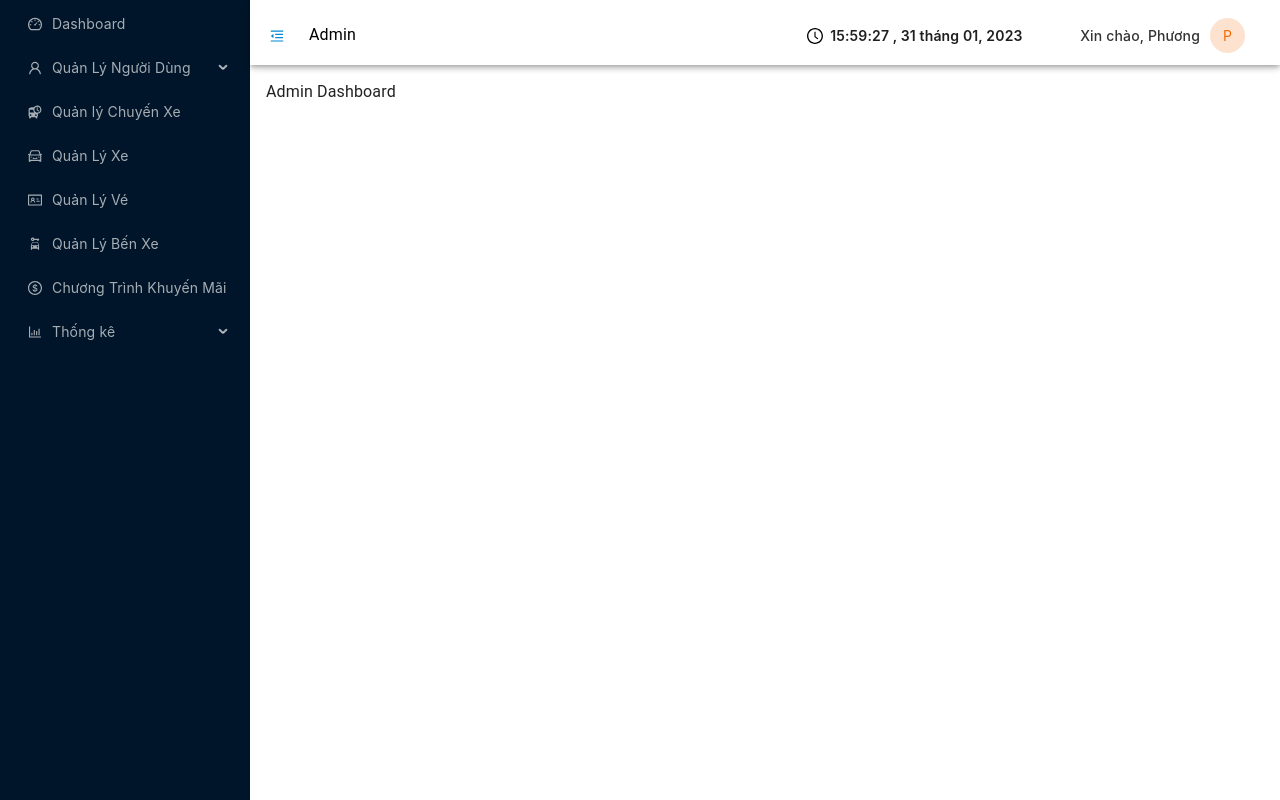
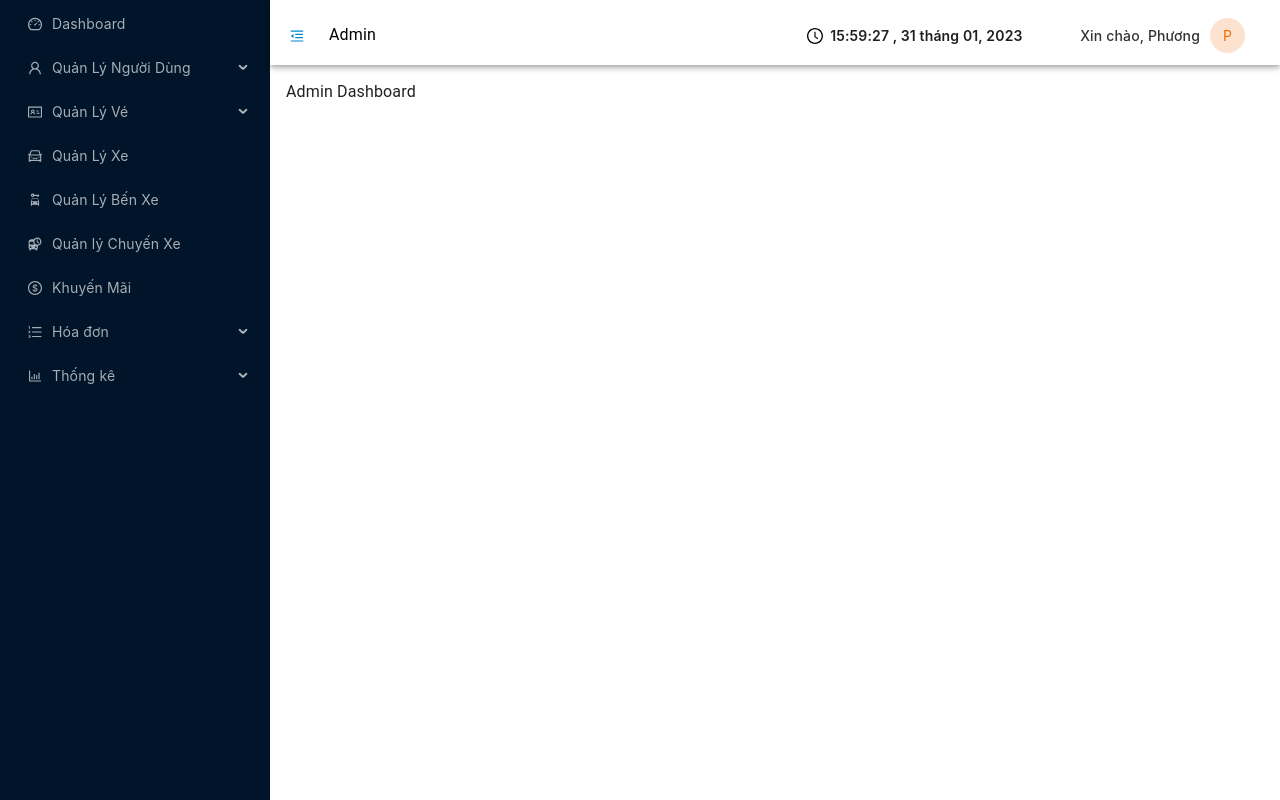
Before and after one commit to phuongdenpro/ticket-booking-client, a React (Create React App) app: page /admin in a window 1280 px wide. Built offline with nearby package versions, Linux system fonts and the light colour scheme.

Commit message:
fix menu admin

```diff
--- a/src/components/Common/Sidebar.js
+++ b/src/components/Common/Sidebar.js
@@ -10,6 +10,7 @@ import {
   CarOutlined,
   IdcardOutlined,
   DollarCircleOutlined,
+  OrderedListOutlined,
 } from "@ant-design/icons";
 import { Avatar, Button, Menu } from "antd";
 import { useNavigate } from "react-router-dom";
@@ -22,7 +23,7 @@ import DepartureBoardIcon from "@mui/icons-material/DepartureBoard";
 import DirectionsTransitIcon from "@mui/icons-material/DirectionsTransit";
 const { Title } = Typography;
 
-const rootSubmenuKeys = ["user", "dashboard"];
+const rootSubmenuKeys = ["user", "dashboard","ticket","order"];
 
 const Sidebar = (props) => {
   const [openKeys, setOpenKeys] = useState();
@@ -55,14 +56,22 @@ const Sidebar = (props) => {
       ],
       true
     ),
+    getItem("Quản Lý Vé", "ticket", <IdcardOutlined />,[
+      getChildItem("Đặt vé", "ticker/create"),
+      getChildItem("Bảng giá", "ticket/price-list"),
+      getChildItem("Danh sách vé", "ticket"),
+    ],true),
+
+    getItem("Quản Lý Xe", "vehicle", <CarOutlined />),
+    getItem("Quản Lý Bến Xe", "station", <CarRentalIcon />),
     getItem("Quản lý Chuyến Xe", "trip", <DepartureBoardIcon />),
-    getItem("Quản Lý Xe", "vehicle", <CarOutlined />),
-    getItem("Quản Lý Vé", "ticket", <IdcardOutlined />),
-    getItem("Quản Lý Bến Xe", "station", <CarRentalIcon />),
-    getItem("Chương Trình Khuyến Mãi", "promotion", <DollarCircleOutlined />),
+    getItem("Khuyến Mãi", "promotion", <DollarCircleOutlined />),
+    getItem('Hóa đơn', "order", <OrderedListOutlined />, [
+      getChildItem("Hóa đơn đặt vé", "order/order-list"),
+      getChildItem("Hóa đơn hồi vé", "order/order-refund"),
+    ]),
     getItem("Thống kê", "dashboard", <BarChartOutlined />, [
       getChildItem("Thống kê doanh thu", "dashboard/cost"),
-      getChildItem("Thống kê người dùng", "dashboard/user"),
       getChildItem("Thống kê vé", "dashboard/ticket"),
       getChildItem("Thống kê tổng hợp ", "dashboard/default"),
     ]),
--- a/src/components/Common/Topbar.js
+++ b/src/components/Common/Topbar.js
@@ -78,7 +78,7 @@ const Topbar = (props) => {
     <AppBar
       position="fixed"
       sx={{
-        width: props.collapsed ? `calc(100% - 80px)` : `calc(100% - 250px)`,
+        width: props.collapsed ? `calc(100% - 80px)` : `calc(100% - 270px)`,
         ml: sizeConfigs.sidebar.width,
         backgroundColor: colorConfigs.topbar.bg,
         color: colorConfigs.topbar.color,
--- a/src/components/Layout/AdminLayout.js
+++ b/src/components/Layout/AdminLayout.js
@@ -21,7 +21,7 @@ const AdminLayout = () => {
         trigger={null}
         collapsible
         collapsed={collapsed}
-        width={250}
+        width={270}
         style={{
           height: "100vh",
           overflow: "auto",
@@ -38,10 +38,10 @@ const AdminLayout = () => {
         sx={{
           flexGrow: 1,
           p: 2,
-          width: collapsed ? `calc(100% - 80px)` : `calc(100% - 250px)`,
+          width: collapsed ? `calc(100% - 80px)` : `calc(100% - 270px)`,
           minHeight: "100vh",
         }}
-        style={{marginLeft: collapsed? 80 : 250}}
+        style={{marginLeft: collapsed? 80 : 270}}
 
       >
         <Toolbar></Toolbar>
```
